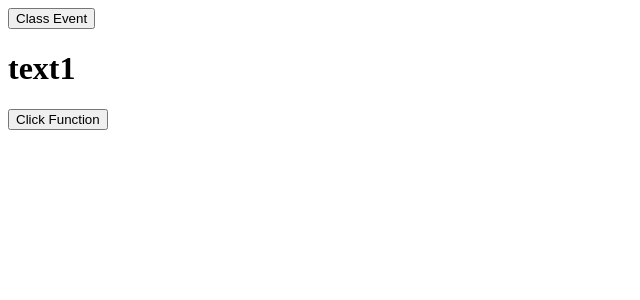
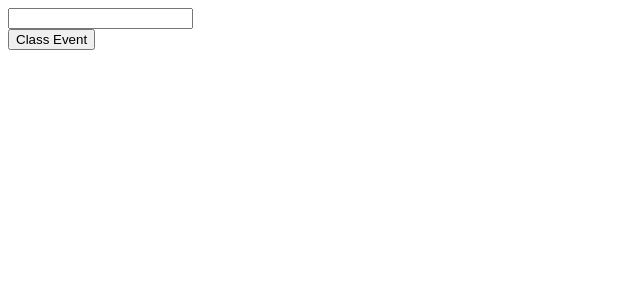
Before and after one commit to Hooseinsalari/React-tutorial, a React (Create React App) app in the folder first-app/: page / in a window 1280 px wide. Shown: the top 300 px of the page, without its empty margins (0-640 px from the left). Built offline with nearby package versions, Linux system fonts and the light colour scheme.

Commit message:
use onChange event for get input value

```diff
--- a/first-app/src/App.js
+++ b/first-app/src/App.js
@@ -1,14 +1,12 @@
 import React, { Component} from "react";
 
 import CalssEvent from "./CalssEvent";
-import FunctionEvent from "./FunctionEvent";
 
 class App extends Component {
   render() {
     return(
       <div>
         <CalssEvent />
-        <FunctionEvent />
       </div>
     )
   }
--- a/first-app/src/CalssEvent.js
+++ b/first-app/src/CalssEvent.js
@@ -8,22 +8,23 @@ class CalssEvent extends Component {
     constructor(){
         super();
         this.state={
-            paragragh: 'text1'
+            text: ''
         }
-        this.ClickHandler = this.ClickHandler.bind(this)
     }
 
-    ClickHandler() {
+    changeHandler = event => {
         this.setState({
-            paragragh:"text2"
+            text : event.target.value
         })
+        console.log(event.target.value)
     }
 
     render() {
         return (
             <div>
+                <input type="text" value={this.state.text} onChange={this.changeHandler}/>
+                <br/>
                 <button onClick={this.ClickHandler}>Class Event</button>
-                <h1>{this.state.paragragh}</h1>
             </div>
         );
     }
--- a/first-app/src/FunctionEvent.js
+++ /dev/null
@@ -1,15 +0,0 @@
-import React from 'react';
-
-const FunctionEvent = () => {
-    const ClickHandler = () => {
-        alert("Click function")
-    }
-
-    return (
-        <div>
-            <button onClick={ClickHandler}>Click Function</button>
-        </div>
-    );
-};
-
-export default FunctionEvent;
```
